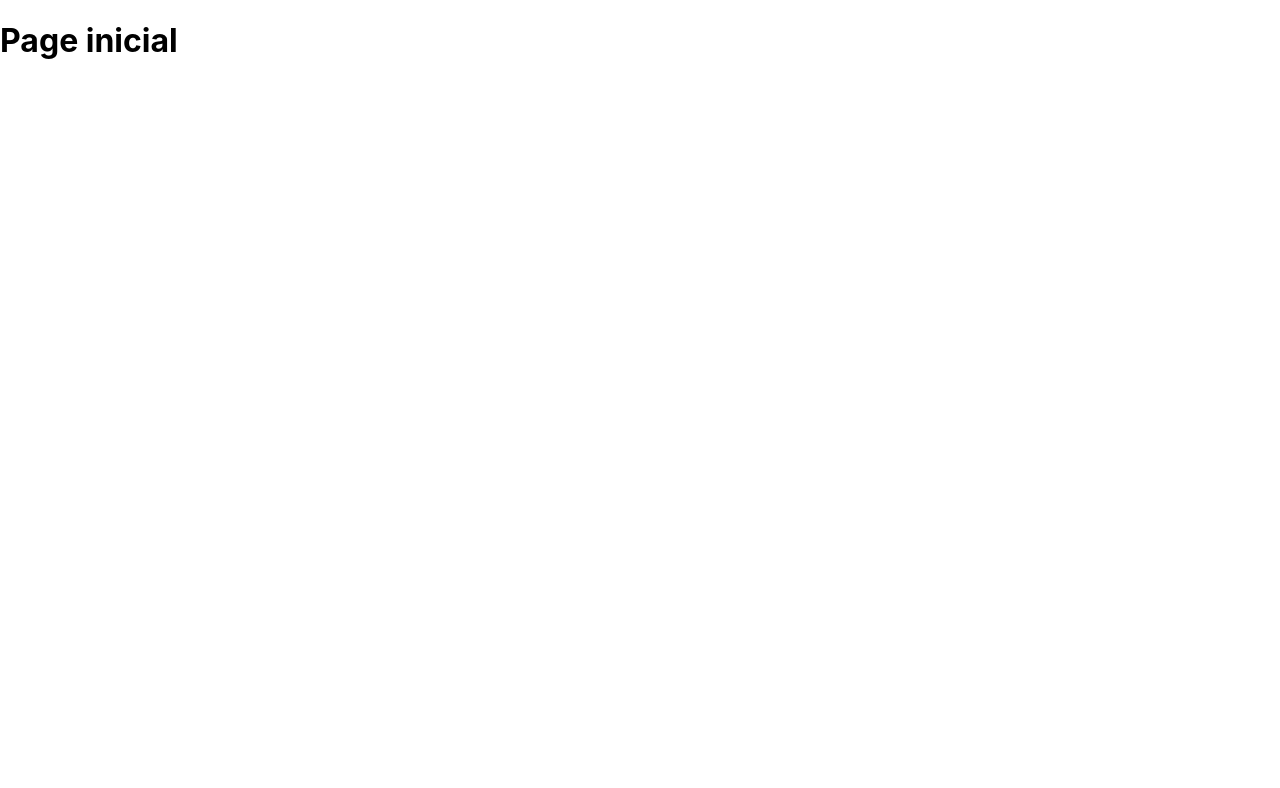
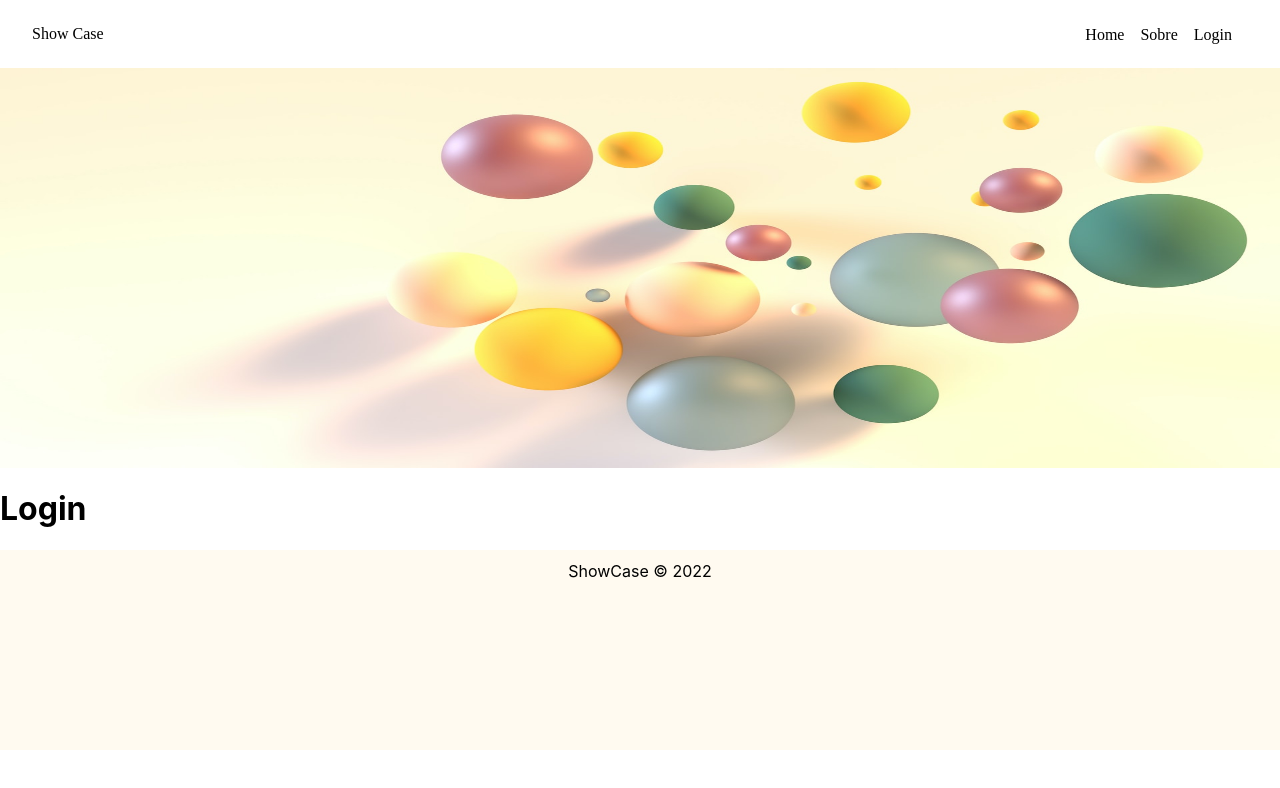
Before and after one commit to Cicera1987/virtual-store, a React (Create React App) app: page /login in a window 1280 px wide. Shown: the top 788 px of the page. Built offline with nearby package versions, Linux system fonts and the light colour scheme.

Commit message:
criando os components

```diff
--- a/src/App.js
+++ b/src/App.js
@@ -1,8 +1,30 @@
+import { BrowserRouter, Routes, Route, Navigate } from 'react-router-dom'
+
+import Home from './components/pages/Home'
+import About from './components/pages/About'
+
+import NavBar from './components/molecules/NavBar'
+import Footer from './components/organisms/Footer';
+import Login from './components/pages/Login';
+import Header from './components/organisms/Header';
+
 
 function App() {
+
+
   return (
     <div className="App">
-      <h1>Page inicial</h1>
+      <BrowserRouter>
+        <NavBar />
+        <Header/>
+        <Routes>
+          <Route path='/' element={<Home />} />
+          <Route path='/about' element={<About/>} />
+          <Route path='/login' element={<Login />} />
+        </Routes>
+        <Footer />
+      </BrowserRouter>
+
     </div>
   );
 }
--- /dev/null
+++ b/src/components/molecules/NavBar/index.js
@@ -0,0 +1,27 @@
+import React from 'react'
+import { NavLink } from 'react-router-dom'
+import { PageNavbar, LinkList, LinkListLi, StyleLink } from './style'
+
+const NavBar = () => {
+
+  return <PageNavbar>
+    <StyleLink to="/">
+      Show <span>Case</span></StyleLink>
+    <LinkList>
+
+    <LinkListLi>
+        <StyleLink to="/">Home</StyleLink>
+    </LinkListLi>
+
+      <LinkListLi>
+        <StyleLink to="/about">Sobre</StyleLink>
+      </LinkListLi>
+
+      <LinkListLi>
+        <StyleLink to="/login">Login</StyleLink>
+      </LinkListLi>
+    </LinkList>
+  </PageNavbar>
+}
+
+export default NavBar
--- /dev/null
+++ b/src/components/molecules/NavBar/style.js
@@ -0,0 +1,31 @@
+import styled from "styled-components"
+import { Link } from 'react-router-dom'
+
+export const PageNavbar = styled.div`
+    display: flex;
+    box-shadow: rgba(0, 0, 0, 0.15) 0px -2px 10px 0px;
+    justify-content: space-between;
+    align-items: center;
+    padding: 0.5em 2em;
+`
+export const LinkList = styled.ul`
+    display: flex;
+    list-style: none;
+
+`
+export const LinkListLi = styled.li`
+    margin-right: 1em;
+
+`
+export const StyleLink = styled(Link)`
+    text-decoration: none;
+    border: none;
+    color: black;
+    transition: 0.4s;
+    font-size: 1em;
+    font-family: "Montserrat", sans-seri;
+
+&:hover{
+    color: #B0C4DE;
+}
+`
--- /dev/null
+++ b/src/components/organisms/Footer/index.js
@@ -0,0 +1,19 @@
+import React from 'react'
+import {
+  UniversalFooter,
+  FooterIcon,
+  ModalTitle
+}
+  from "./style.js";
+
+
+const Footer = () => {
+  return (
+    <UniversalFooter>
+      <ModalTitle>ShowCase &copy; 2022</ModalTitle>
+
+    </UniversalFooter>
+  )
+}
+
+export default Footer
--- /dev/null
+++ b/src/components/organisms/Footer/style.js
@@ -0,0 +1,27 @@
+import styled from "styled-components";
+
+export const UniversalFooter = styled.div`
+  height: 200px;
+  display: flex;
+  flex-direction: column;
+  justify-content: first baseline;
+  background-color:#FFFAF0;
+`
+
+export const FooterIcon = styled.div`
+    display: flex;
+    justify-content: flex start;
+    flex-direction:column;
+
+svg {
+    font-size: 1.5em;
+    cursor: pointer;
+    margin-left: 0.5em;
+    margin: 0.3em 0em 0em 1em;
+}
+`
+export const ModalTitle = styled.p`
+font-size: 1em;
+margin: 0.7em;
+text-align: center;
+`
--- /dev/null
+++ b/src/components/organisms/Header/index.js
@@ -0,0 +1,13 @@
+import React from 'react'
+import { HeaderList } from './style'
+import Headder from '../../img/headder.jpg'
+
+const Header = () => {
+  return (
+    <HeaderList>
+      <img width="100%" height="400px" src={Headder} />
+    </HeaderList>
+  )
+}
+
+export default Header
--- /dev/null
+++ b/src/components/organisms/Header/style.js
@@ -0,0 +1,6 @@
+import styled from "styled-components"
+
+export const HeaderList = styled.div`
+    display:flex;
+    flex-direction: column;
+`
--- /dev/null
+++ b/src/components/pages/About/index.js
@@ -0,0 +1,11 @@
+import React from 'react'
+
+const About = () => {
+  return (
+    <div>
+        <h1>Sobre</h1>
+    </div>
+  )
+}
+
+export default About
--- /dev/null
+++ b/src/components/pages/Home/index.js
@@ -0,0 +1,11 @@
+import React from 'react'
+
+const Home = () => {
+  return (
+    <div>
+        <h1>Home</h1>
+        </div>
+  )
+}
+
+export default Home
--- /dev/null
+++ b/src/components/pages/Login/index.js
@@ -0,0 +1,11 @@
+import React from 'react'
+
+const Login = () => {
+  return (
+    <div>
+        <h1>Login</h1>
+    </div>
+  )
+}
+
+export default Login
```
Also changed, not shown: src/components/pages/Showcase/index.js (added, +11 -0 lines), src/components/img/Imgheader.jpg (added), src/components/img/headder.jpg (added).
